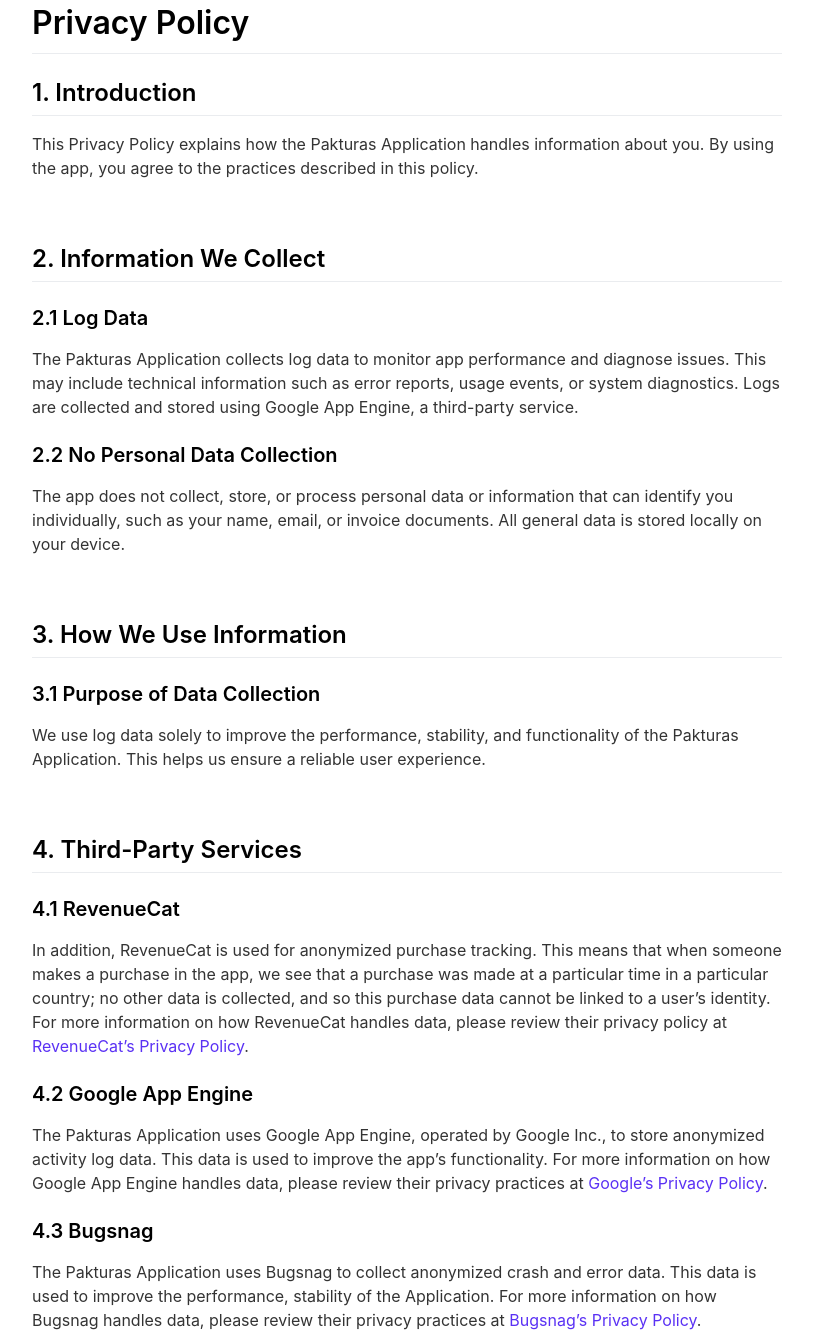
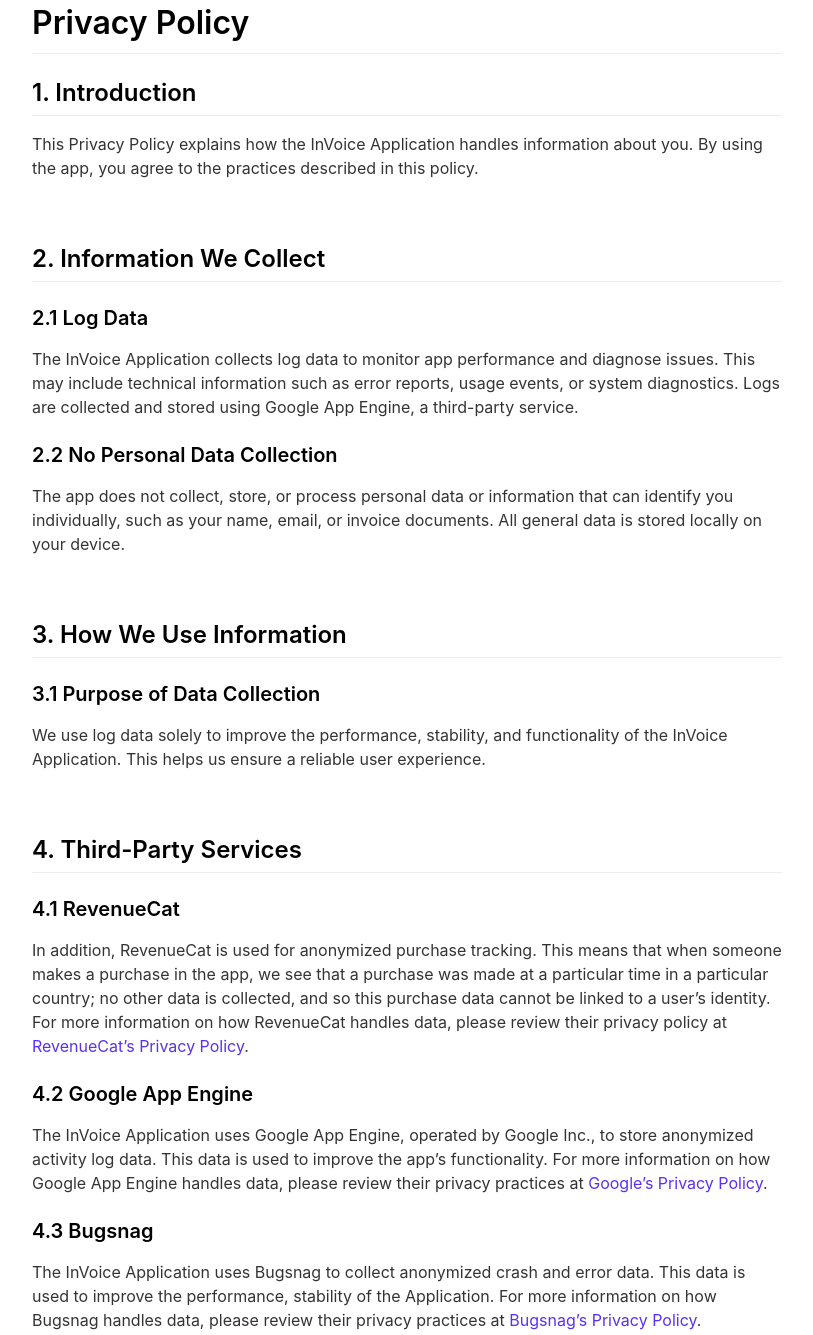
Before and after one commit to iosstud-io/apps, a plain HTML site: page invoice/legal/privacy/index.html in a window 1280 px wide. Shown: the part 214-1549 px from the top of the page, without its empty margins (233-1046 px from the left). Drawn offline with nearby package versions, Linux system fonts and the light colour scheme; no server answers.

Commit message:
Rename Pakturas to InVoice

```diff
--- a/pakturas/legal/privacy/index.html
+++ b/invoice/legal/privacy/index.html
@@ -1406,7 +1406,7 @@
 
               <div class="divider"></div>
             </div>
-            <p class="headerName">Pakturas</p>
+            <p class="headerName">InVoice</p>
           </div>
           <nav class="scroll">
             <ul></ul>
@@ -1423,7 +1423,7 @@
           <h2 id="1-introduction">1. Introduction</h2>
 
           <p>
-            This Privacy Policy explains how the Pakturas Application handles
+            This Privacy Policy explains how the InVoice Application handles
             information about you. By using the app, you agree to the practices
             described in this policy.
           </p>
@@ -1435,7 +1435,7 @@
           <h3 id="21-log-data">2.1 Log Data</h3>
 
           <p>
-            The Pakturas Application collects log data to monitor app
+            The InVoice Application collects log data to monitor app
             performance and diagnose issues. This may include technical
             information such as error reports, usage events, or system
             diagnostics. Logs are collected and stored using Google App Engine,
@@ -1463,7 +1463,7 @@
 
           <p>
             We use log data solely to improve the performance, stability, and
-            functionality of the Pakturas Application. This helps us ensure a
+            functionality of the InVoice Application. This helps us ensure a
             reliable user experience.
           </p>
 
@@ -1488,7 +1488,7 @@
           <h3 id="42-google-app-engine">4.2 Google App Engine</h3>
 
           <p>
-            The Pakturas Application uses Google App Engine, operated by Google
+            The InVoice Application uses Google App Engine, operated by Google
             Inc., to store anonymized activity log data. This data is used to
             improve the app’s functionality. For more information on how Google
             App Engine handles data, please review their privacy practices at
@@ -1500,7 +1500,7 @@
           <h3 id="43-bugsnag">4.3 Bugsnag</h3>
 
           <p>
-            The Pakturas Application uses Bugsnag to collect anonymized crash
+            The InVoice Application uses Bugsnag to collect anonymized crash
             and error data. This data is used to improve the performance,
             stability of the Application. For more information on how Bugsnag
             handles data, please review their privacy practices at
@@ -1626,7 +1626,7 @@
 
           <p>
             <em
-              >Thank you for using Pakturas. Your privacy is important to
+              >Thank you for using InVoice. Your privacy is important to
               us.</em
             >
           </p>
```
